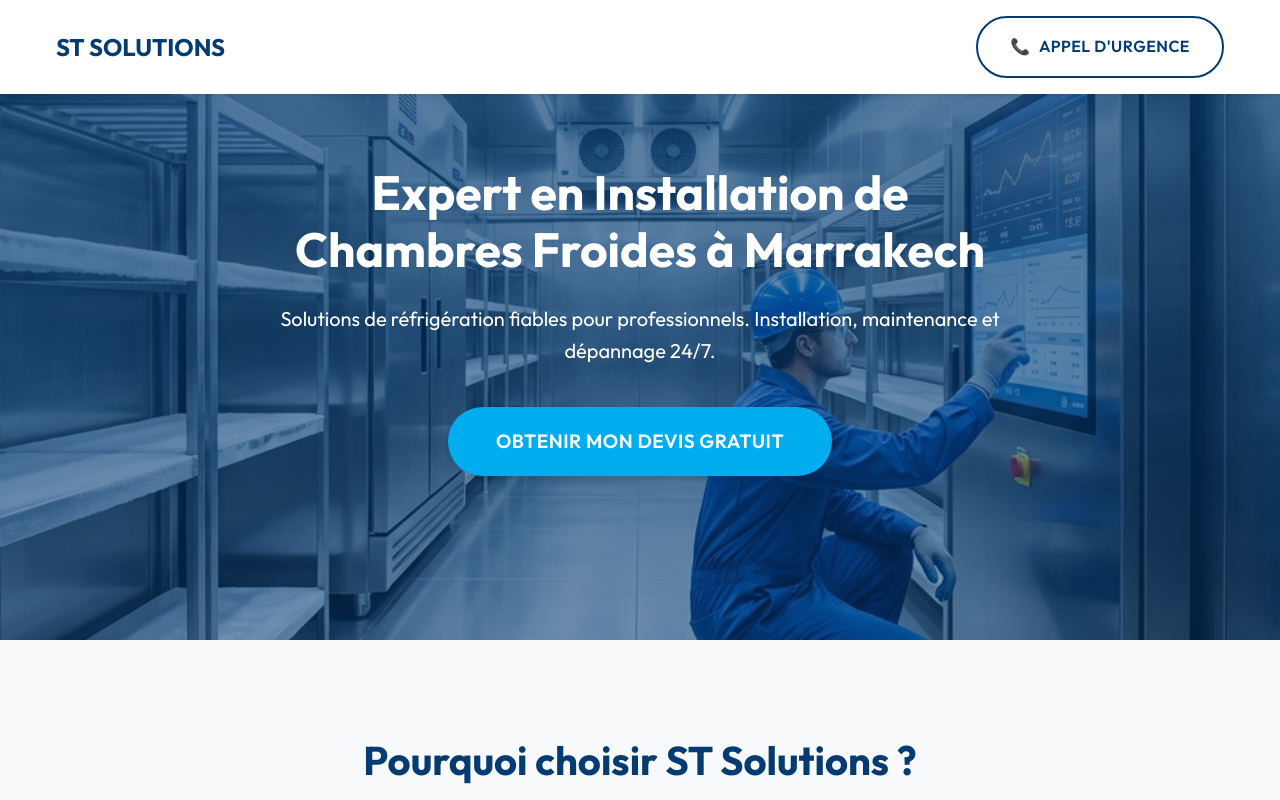
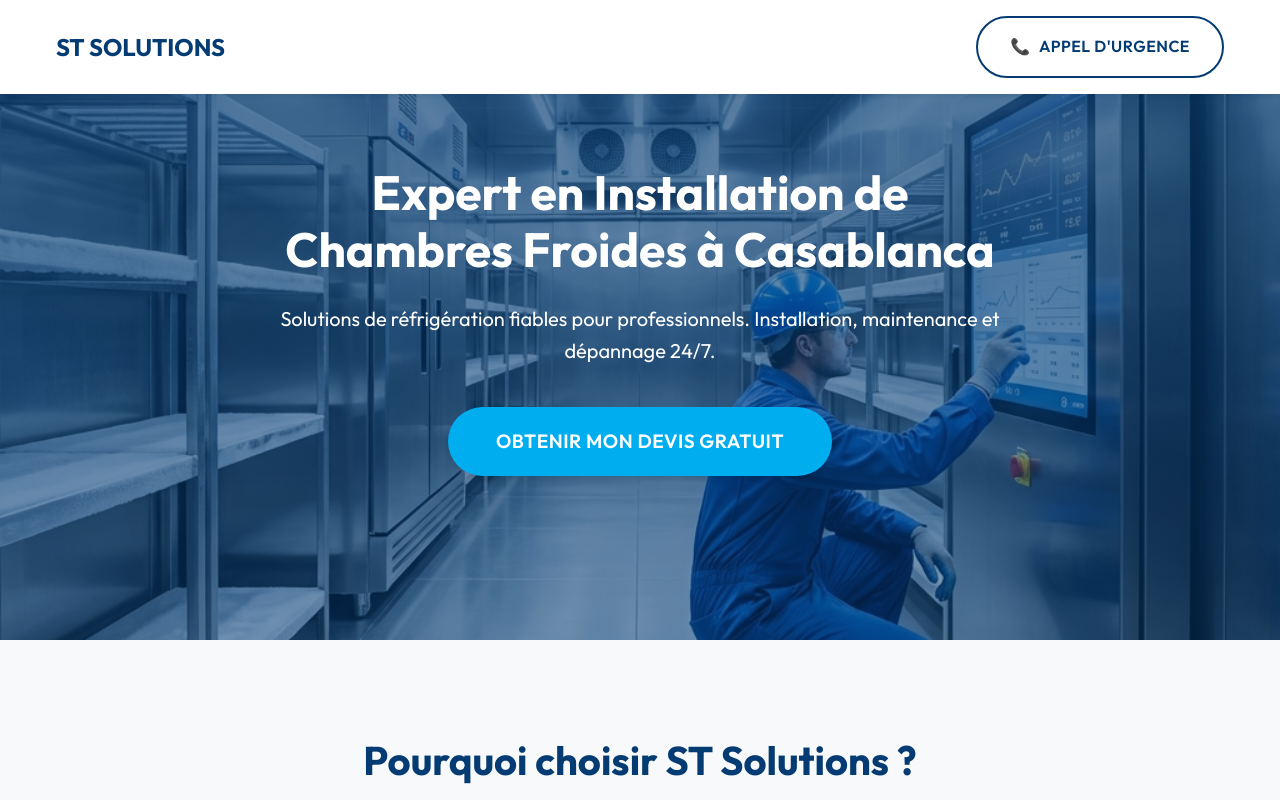
Before and after one commit to ismail-laa/sts-landing-page, a website built with Vite: page index.html in a window 1280 px wide. Shown: the top 800 px of the page. Built offline with nearby package versions, Linux system fonts and the light colour scheme.

Commit message:
Content Update: Change city to Casablanca in Hero

```diff
--- a/index.html
+++ b/index.html
@@ -125,7 +125,7 @@
     <!-- Hero Section -->
     <section class="hero">
         <div class="container fade-in">
-            <h1 style="color: white; margin-bottom: 1.5rem;">Expert en Installation de<br> Chambres Froides à Marrakech
+            <h1 style="color: white; margin-bottom: 1.5rem;">Expert en Installation de<br> Chambres Froides à Casablanca
             </h1>
             <p
                 style="font-size: 1.25rem; margin-bottom: 2.5rem; max-width: 800px; margin-left: auto; margin-right: auto;">
```
